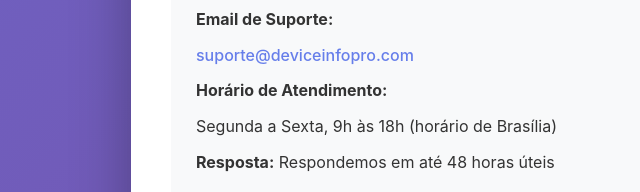
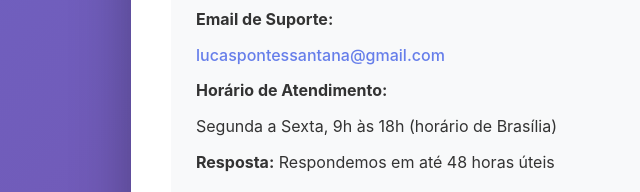
Before and after one commit to Lucas-P0ntes/Device-Info, a plain HTML site: page docs/suporte.html in a window 1280 px wide. Shown: the part 2464-2656 px from the top of the page, 109-749 px from the left. Drawn offline with Linux system fonts and the light colour scheme.

Commit message:
Atualizar email de contato para lucaspontessantana@gmail.com

```diff
--- a/docs/suporte.html
+++ b/docs/suporte.html
@@ -250,11 +250,11 @@
             <div class="contact-info">
                 <h3>Entre em Contato</h3>
                 <p><strong>Email de Suporte:</strong></p>
-                <p><a href="mailto:suporte@deviceinfopro.com">suporte@deviceinfopro.com</a></p>
+                <p><a href="mailto:lucaspontessantana@gmail.com">lucaspontessantana@gmail.com</a></p>
                 <p><strong>Horário de Atendimento:</strong></p>
                 <p>Segunda a Sexta, 9h às 18h (horário de Brasília)</p>
                 <p><strong>Resposta:</strong> Respondemos em até 48 horas úteis</p>
-                <a href="mailto:suporte@deviceinfopro.com" class="button">Enviar Email</a>
+                <a href="mailto:lucaspontessantana@gmail.com" class="button">Enviar Email</a>
             </div>
         </div>
 
```
Also changed, not shown: docs/privacidade.html (+1 -1 lines), 1 other file.
